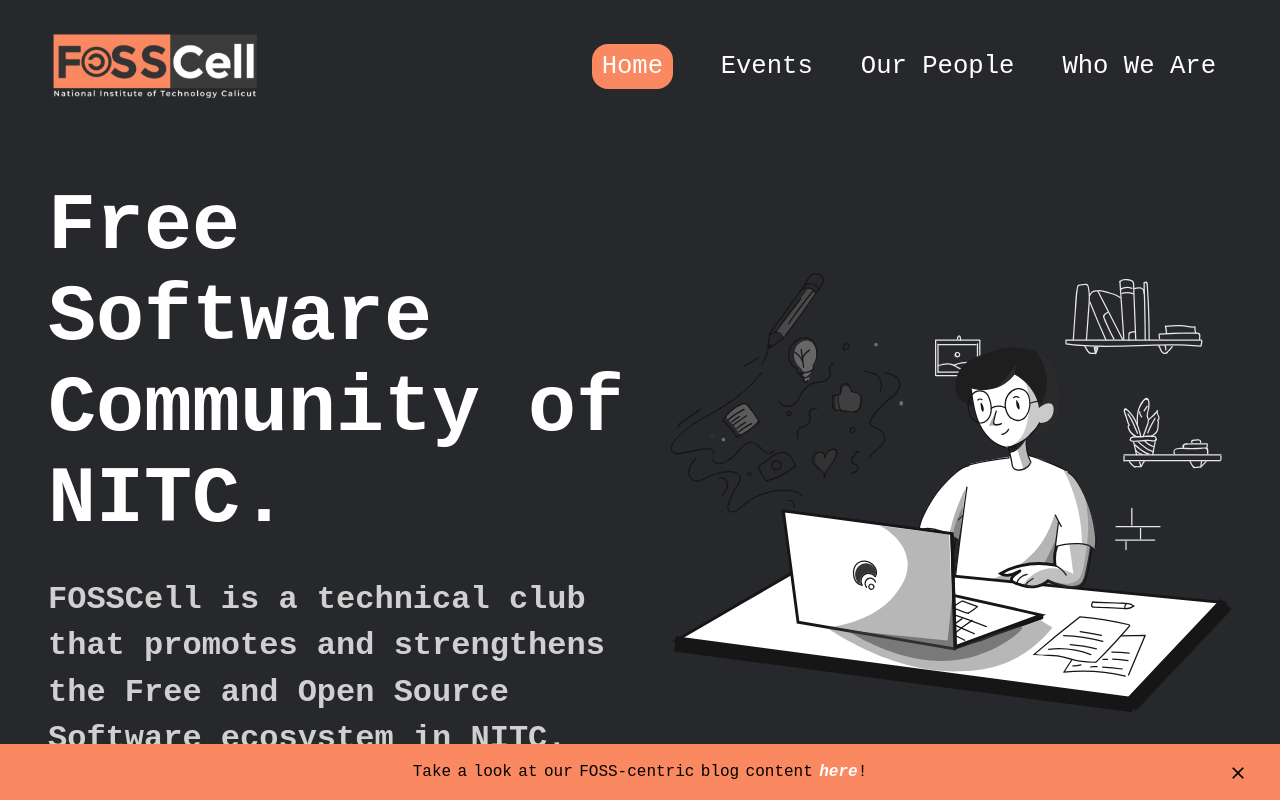
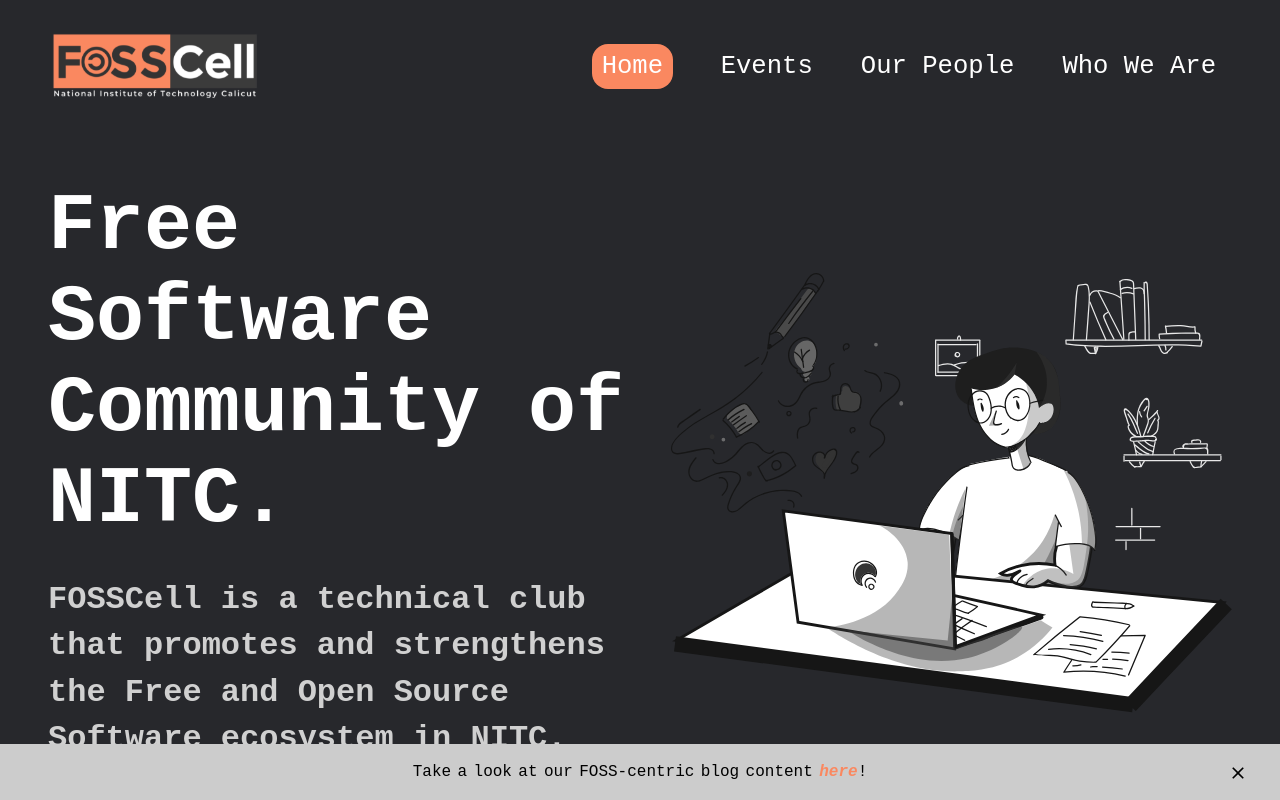
Before and after one commit to FOSSCellNITCalicut/fosscell-nextjs, a Next.js app: page / in a window 1280 px wide. Shown: the top 800 px of the page. Built offline with nearby package versions, Linux system fonts and the light colour scheme; no server answers.

Commit message:
updated HomeEvents.module.css

```diff
--- a/styles/Home.module.css
+++ b/styles/Home.module.css
@@ -163,7 +163,7 @@
   align-items: center;
   text-align: center;
   width: 100%;
-  background-color: var(--orange);
+  background-color: var(--light-grey);
   z-index: 59;
   word-spacing: -0.2rem;
   font-family :'Courier New', Courier, monospace;
@@ -183,7 +183,7 @@
 }
 
 .newsletter-link {
-  color : white;
+  color : var(--orange);
   user-select: none;
   /* margin-left: 0.5rem; */
   /* text-decoration: underline; */
--- a/styles/HomeEvents.module.css
+++ b/styles/HomeEvents.module.css
@@ -80,16 +80,39 @@
     flex-direction: column;
     background-color: black;
     justify-content: center;
-    /* margin-left : 1rem; */
     color: var(--orange);
     width: 32%;
     height: 20rem;
     user-select: none;
     padding: 1rem 1.5rem;
-    border: 2px solid var(--orange);
+    /* border: 0.75px solid var(--orange); */
     border-radius: 1rem;
     position: relative;
+    transition: transform 0.2s, box-shadow 0.2s;
 }
+
+/* .event-card::before {
+    content: "";
+    position: absolute;
+    top: 0;
+    left: 0;
+    width: 100.25%;
+    height: 100.25%;
+    border: 0.5px solid white;
+    border-radius: 1rem;
+    pointer-events: none;
+    box-sizing: border-box;
+} */
+
+
+
+.event-card:hover {
+    transform: scale(1.05);
+}
+
+
+
+
 
 .image {
     position: absolute;
```
